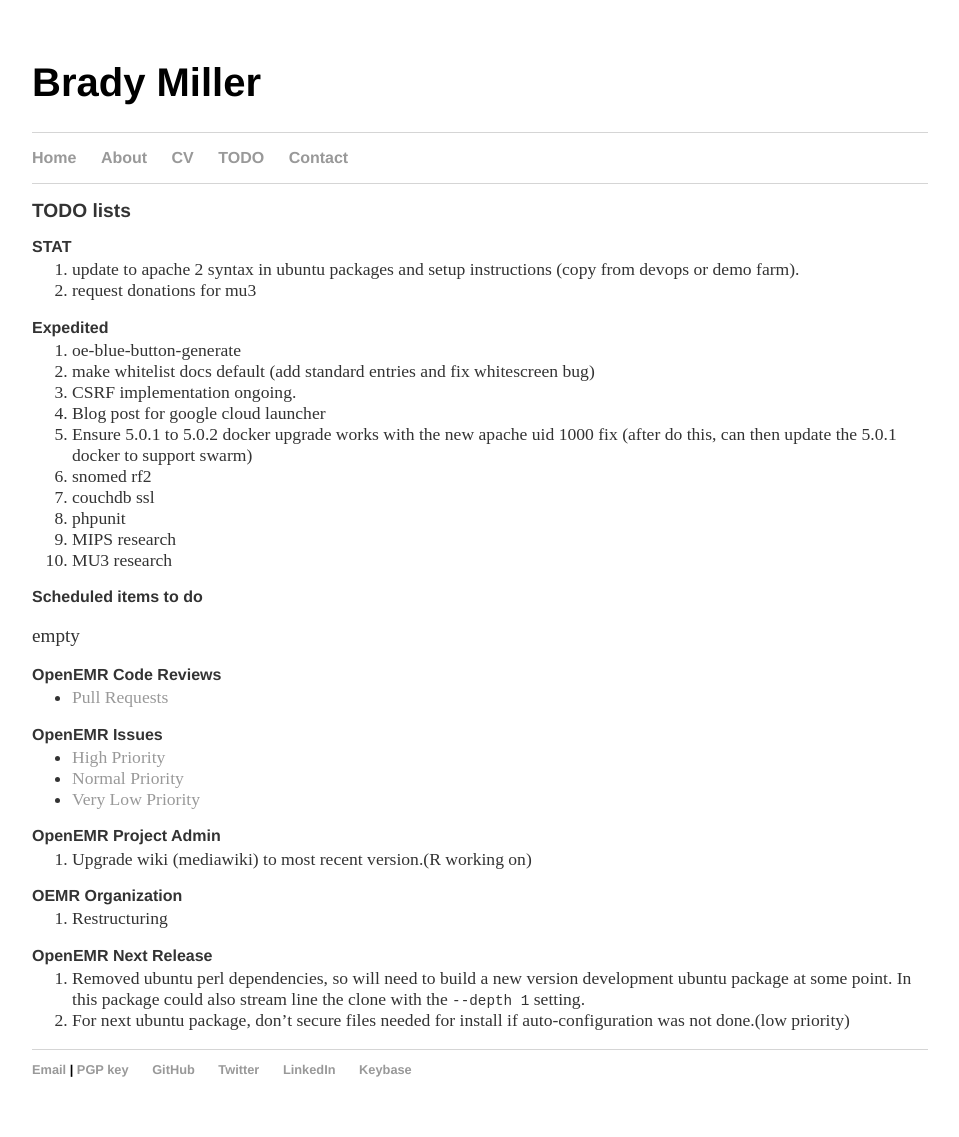
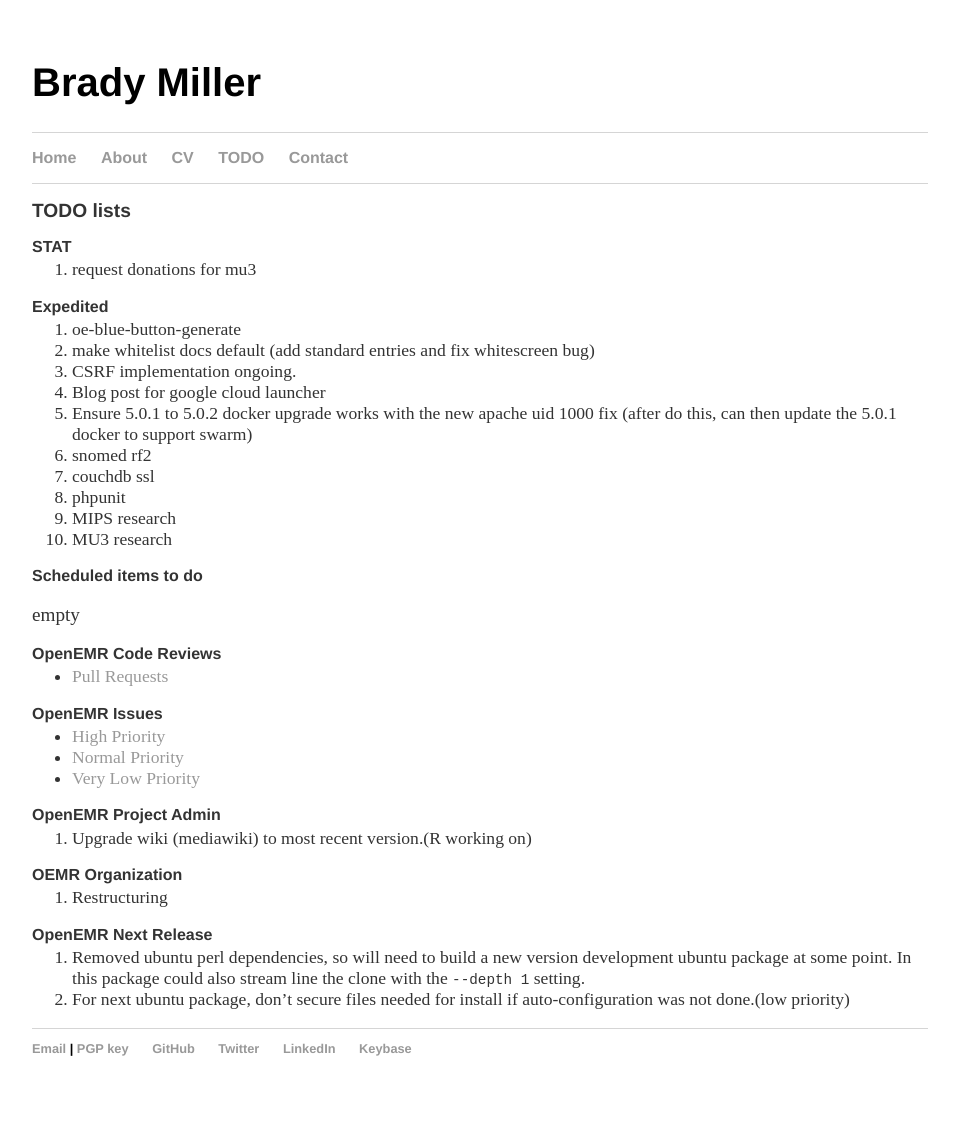
Before and after one commit to bradymiller/bradymiller.github.io, a Jekyll site: the page built from todo/index.md, in a window 1280 px wide. Shown: the whole page, without its empty margins (160-1119 px from the left). Built offline with Jekyll 4.4.1, drawn with Linux system fonts in a browser that asks for light colours; our own code applies the rules of GitHub Pages for plain Markdown files; after the commit the page ends 1116 px from its top, so only the background shows below that.

Commit message:
Update index.md

```diff
--- a/todo/index.md
+++ b/todo/index.md
@@ -4,7 +4,6 @@
 ## TODO lists
 
 ### STAT
-1. update to apache 2 syntax in ubuntu packages and setup instructions (copy from devops or demo farm).
 1. request donations for mu3
 
 ### Expedited
```
